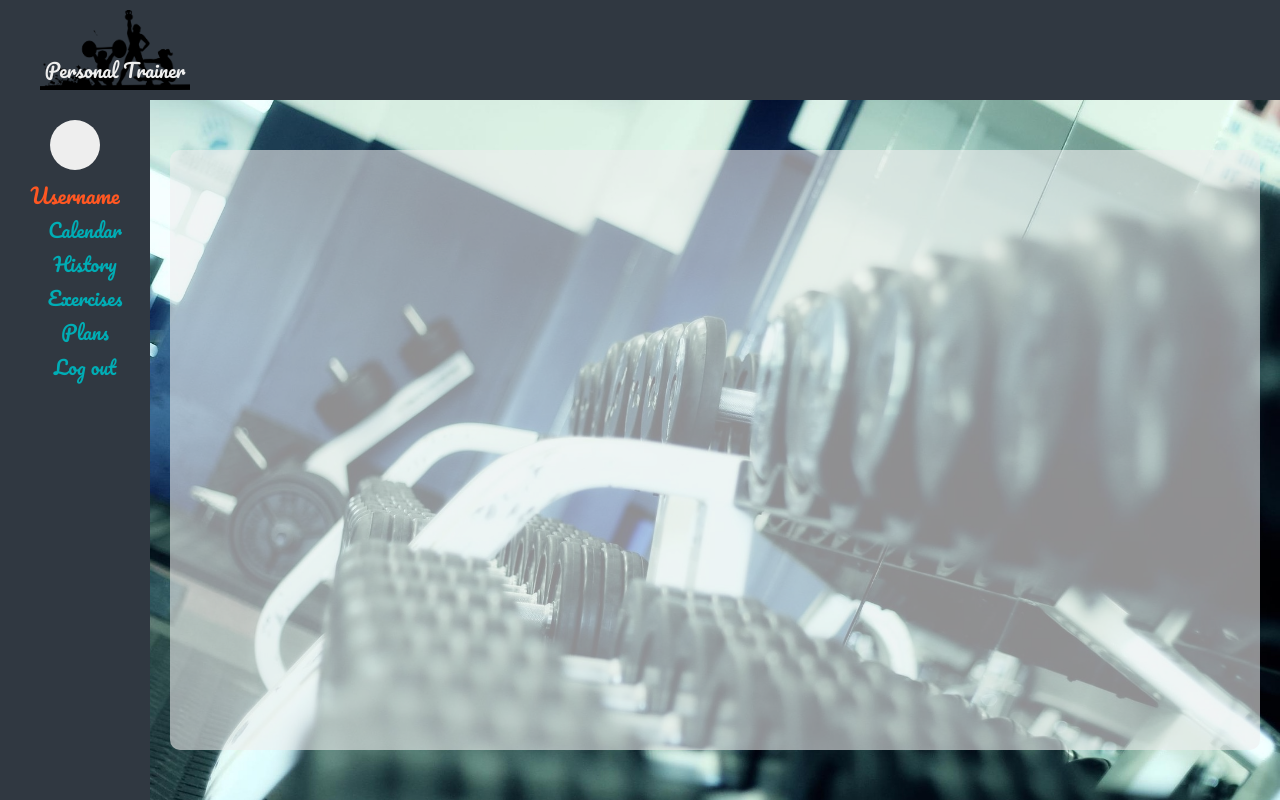
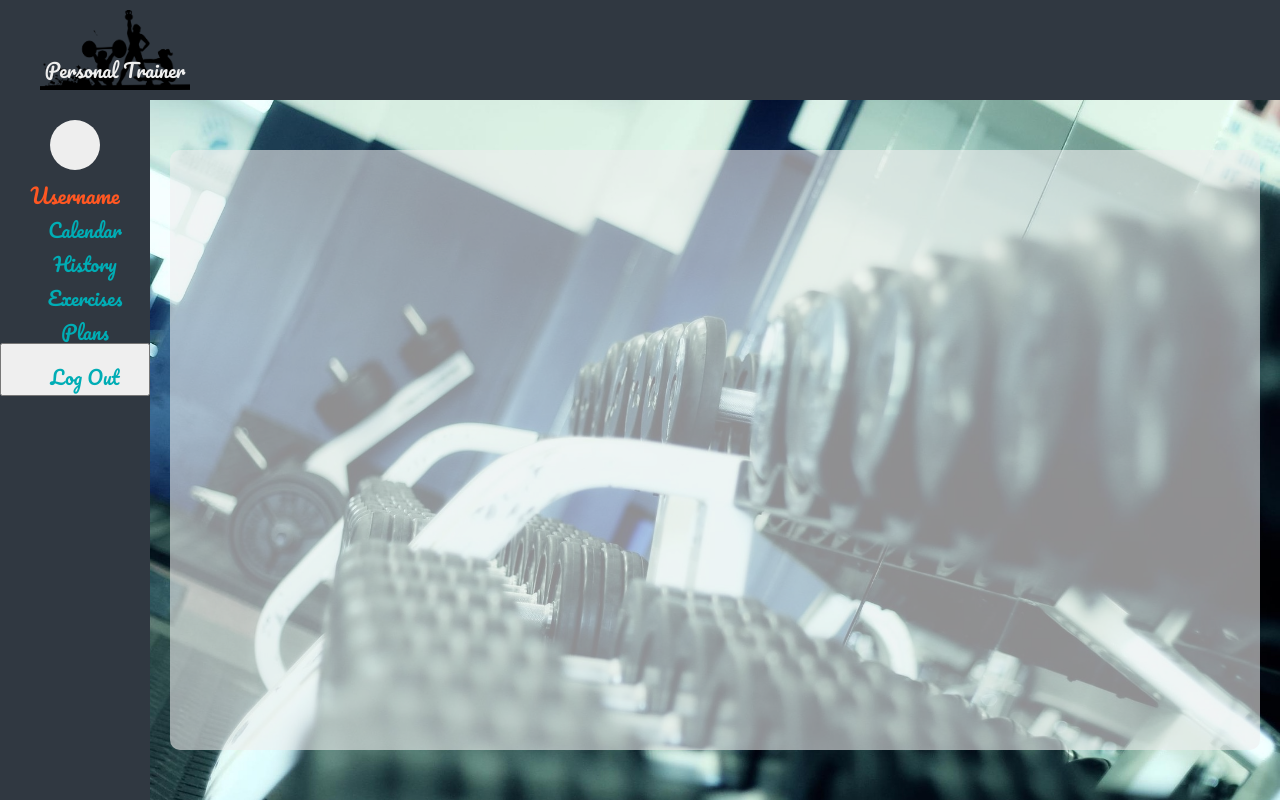
Before and after one commit to kamildomagalski/PersonalTrainer, a React (Create React App) app: page /app in a window 1280 px wide. Built offline with nearby package versions, Linux system fonts and the light colour scheme; no server answers.

Commit message:
add logic to LogOut button using higher order component 'withFirebase'

```diff
--- a/src/js/application/appMainPulpit.js
+++ b/src/js/application/appMainPulpit.js
@@ -4,6 +4,7 @@ import {Route, Link} from 'react-router-dom'
 import Calendar from "./calendar";
 import History from "./history";
 import Plans from "./plans";
+import LogOutButton from "../components/logic_components/LogOutButton";
 
 
 function AppMainPulpit() {
@@ -28,7 +29,7 @@ function AppMainPulpit() {
           <Link to={'/app/history'} onClick={toggleMenu} className={'link'}>History</Link>
           <Link onClick={toggleMenu} className={'link'}>Exercises</Link>
           <Link to={'/app/plans'} onClick={toggleMenu} className={'link'}>Plans</Link>
-          <Link onClick={toggleMenu} className={'link'}>Log out</Link>
+          <LogOutButton className={'link'}/>
         </ul>
         <div onClick={toggleMenu} className={'appHeader__burger'}>
           <div className={'line1'}/>
--- a/src/js/components/Firebase/context.js
+++ b/src/js/components/Firebase/context.js
@@ -2,4 +2,10 @@ import React from 'react';
 
 const FirebaseContext = React.createContext(null);
 
+export const withFirebase = Component => props => (
+  <FirebaseContext.Consumer>
+    {firebase => <Component {...props} firebase={ firebase }/>}
+  </FirebaseContext.Consumer>
+)
+
 export default FirebaseContext;
--- /dev/null
+++ b/src/js/components/logic_components/LogOutButton.js
@@ -0,0 +1,10 @@
+import React from "react";
+
+import { withFirebase } from "../Firebase/context";
+
+const LogOutButton = ({firebase})=>(
+  <button  onClick={firebase.doSignOut} type={'button'} className={'link'}>
+    Log Out
+  </button>
+)
+  export default withFirebase(LogOutButton);
--- a/src/js/landing_page/logIn_page.js
+++ b/src/js/landing_page/logIn_page.js
@@ -1,7 +1,5 @@
 import React from 'react';
 import CloseX from "../components/closeX";
-
-
 import {FirebaseContext} from '../components/Firebase/indexFirebase';
 import LogInForm from "../components/logic_components/logIn_form";
 
```
